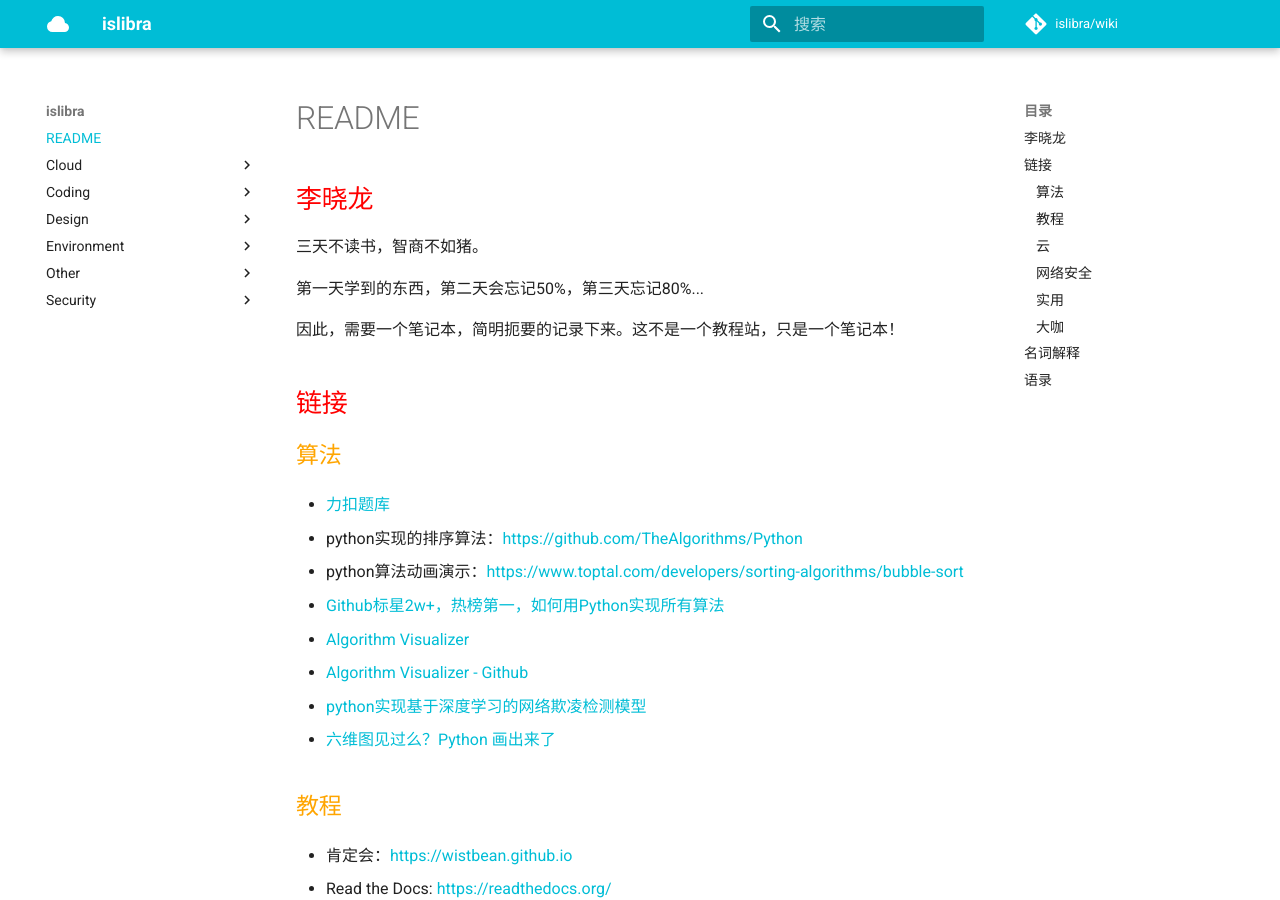
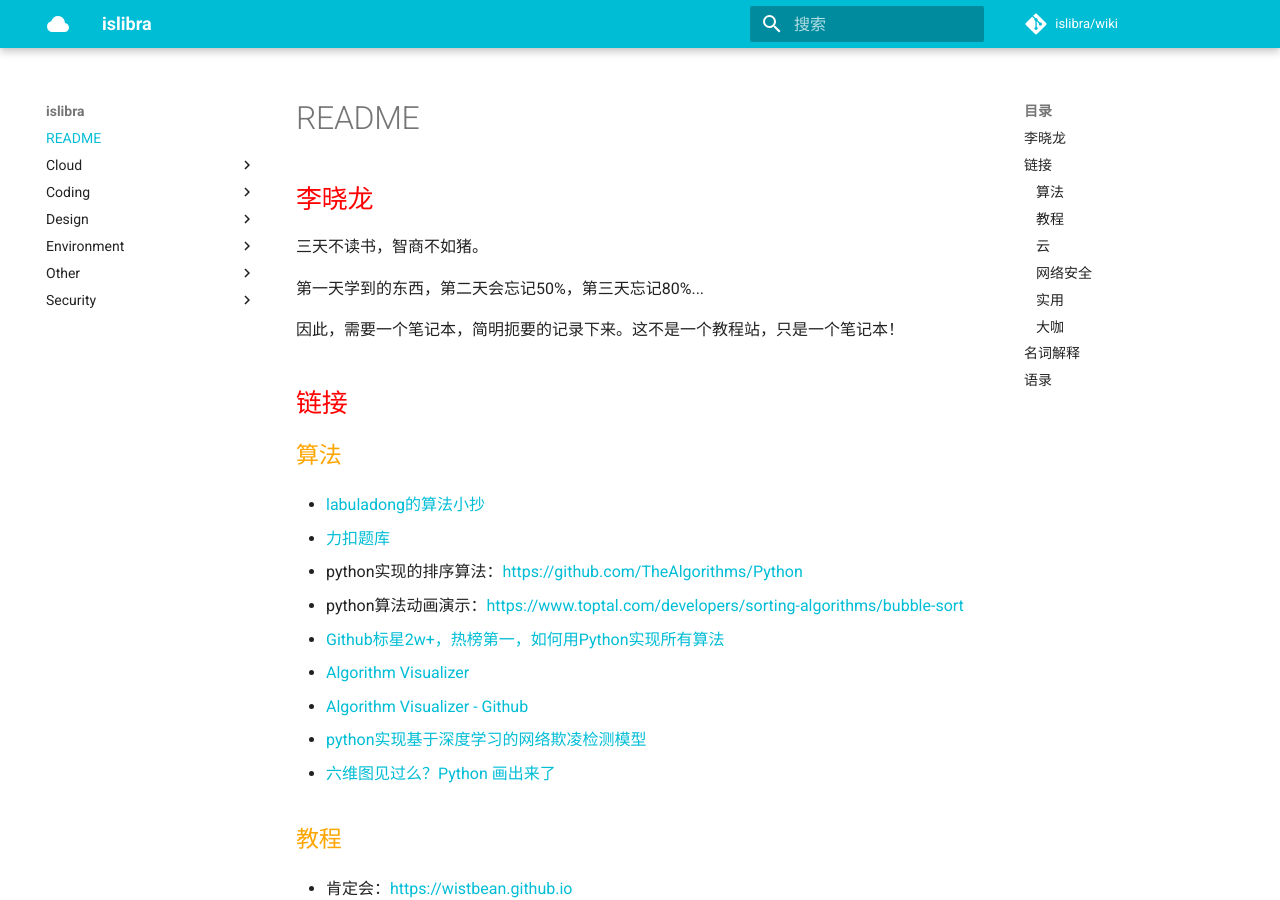
Before and after one commit to islibra/wiki, an MkDocs documentation site: the page built from docs/README.md, in a window 1280 px wide and 900 px high. Built offline with MkDocs 1.6.1 and Material for MkDocs 9.7.7, drawn with Linux system fonts in a browser that asks for light colours; comment, search, counter and statistics services are not loaded.

Commit message:
Update README.md

```diff
--- a/docs/README.md
+++ b/docs/README.md
@@ -13,6 +13,7 @@
 
 ### 算法
 
+- [labuladong的算法小抄](https://labuladong.gitbook.io/algo/)
 - [力扣题库](https://leetcode-cn.com/problemset/all/)
 - python实现的排序算法：<https://github.com/TheAlgorithms/Python>
 - python算法动画演示：<https://www.toptal.com/developers/sorting-algorithms/bubble-sort>
```
